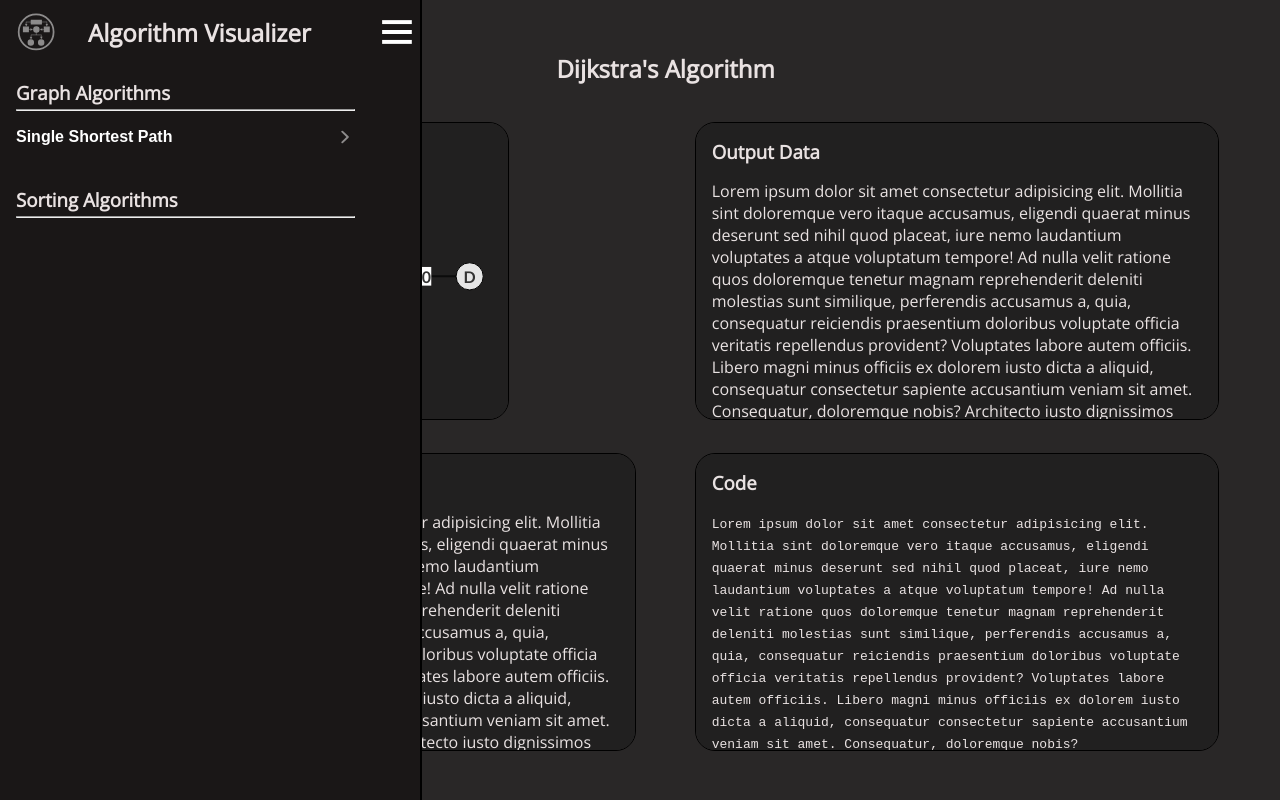
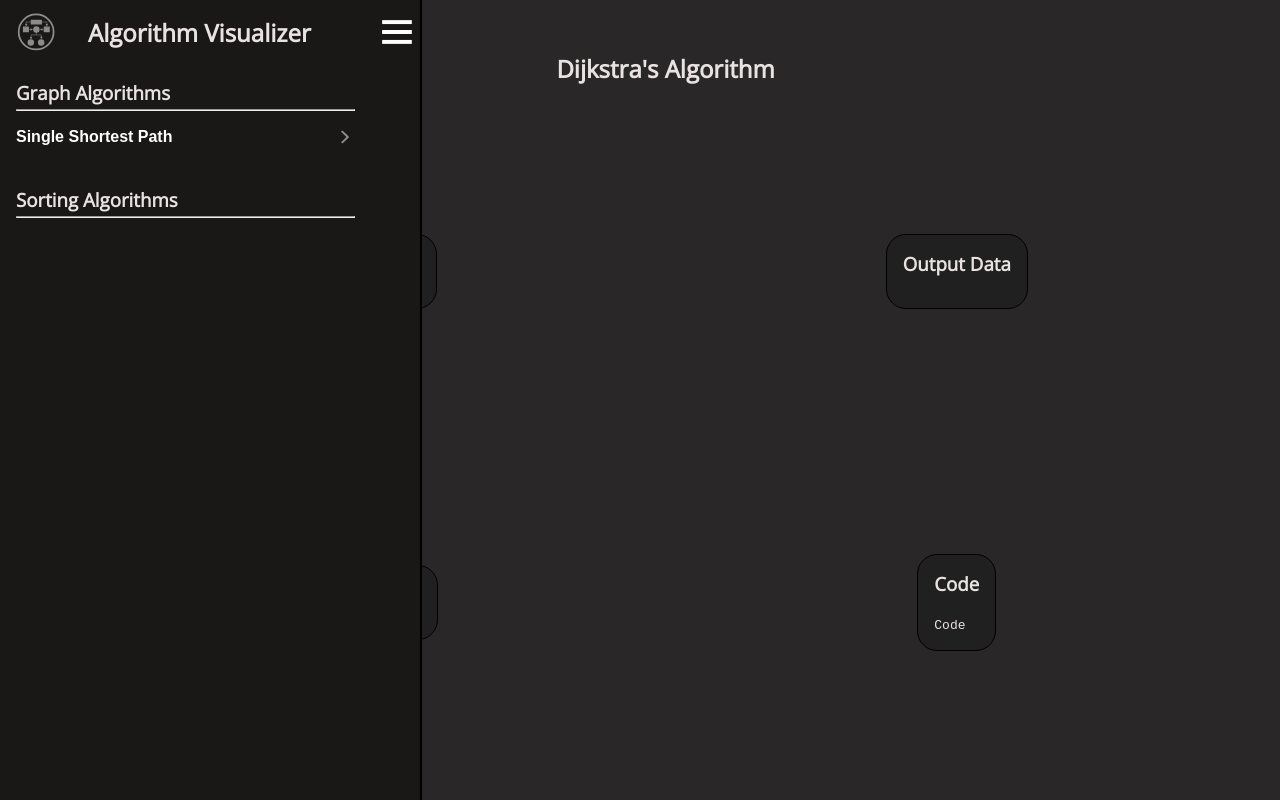
Before and after one commit to voss29/algorithm-visualizer, a React app: page / in a window 1280 px wide. Built offline with nearby package versions, Linux system fonts and the light colour scheme.

Commit message:
remove temporary code

```diff
--- a/src/view/pages/algorithmDescriptionPage/AlgorithmDescriptionPage.tsx
+++ b/src/view/pages/algorithmDescriptionPage/AlgorithmDescriptionPage.tsx
@@ -1,49 +1,8 @@
-import React, { ReactElement, useState, useEffect } from 'react';
-import { GraphGeneratorConfig } from '../../../model/dataGenerators/dataGeneratorTypes';
-import { generateRandomGraph } from '../../../model/dataGenerators/graphGenerator';
-import { GraphVisualization } from '../../shared/GraphVisualization/GraphVisualization';
-import { MermaidGraphParserConfig } from '../../shared/GraphVisualization/mermaidGraphParser';
+import React, { ReactElement } from 'react';
 import './algorithmDescriptionPage.css';
 
 
 function AlgorithmDescriptionPage(): ReactElement {
-
-   const [mermaidParserConfig, setMermaidParserConfig] = useState<MermaidGraphParserConfig>();
-
-
-   useEffect(() => {
-      generateNewGraph();
-   }, []);
-
-
-   function generateNewGraph() {
-      const graphConfig: GraphGeneratorConfig = {
-         nodeAmount: { min: 5, max: 8 },
-         edgesPerNode: { min: 1, max: 3 },
-         edgeWeight: { min: 2, max: 10 },
-         allowRecursiveEdges: true
-      };
-
-      const generatedGraph = generateRandomGraph(graphConfig);
-
-      const parserConfig: MermaidGraphParserConfig = {
-         graph: generatedGraph,
-         direction: 'LR',
-         nodeHighlightList: ['A', 'C', 'E'],
-         edgeHighlightList: [0, 1, 2],
-      };
-
-      setMermaidParserConfig(parserConfig);
-   }
-
-
-   function visualizeGraph(): ReactElement {
-      if (mermaidParserConfig) {
-         return <GraphVisualization parserConfig={mermaidParserConfig} />;
-      }
-      return <p>Failed to configure mermaid parser</p>;
-   }
-
 
    return (
       <main className="algorithmDescriptionPage">
@@ -52,56 +11,17 @@ function AlgorithmDescriptionPage(): ReactElement {
          </header>
          <section>
             <h3>Input Data</h3>
-            { visualizeGraph() }
          </section>
          <section>
             <h3>Output Data</h3>
-            Lorem ipsum dolor sit amet consectetur adipisicing elit. Mollitia sint doloremque vero
-            itaque accusamus, eligendi quaerat minus deserunt sed nihil quod placeat, iure nemo
-            laudantium voluptates a atque voluptatum tempore! Ad nulla velit ratione quos doloremque
-            tenetur magnam reprehenderit deleniti molestias sunt similique, perferendis accusamus a,
-            quia, consequatur reiciendis praesentium doloribus voluptate officia veritatis
-            repellendus provident? Voluptates labore autem officiis. Libero magni minus officiis ex
-            dolorem iusto dicta a aliquid, consequatur consectetur sapiente accusantium veniam sit
-            amet. Consequatur, doloremque nobis? Architecto iusto dignissimos recusandae quod
-            numquam quis et eaque commodi. Perferendis reiciendis tempora aperiam nam voluptatibus
-            neque perspiciatis fugit a deleniti. Unde saepe debitis ratione totam quidem consectetur
-            molestias, nam facilis placeat laboriosam. Iste, itaque.
          </section>
          <section>
             <h3>Core Ideas</h3>
-            Lorem ipsum dolor sit amet consectetur adipisicing elit. Mollitia sint doloremque vero
-            itaque accusamus, eligendi quaerat minus deserunt sed nihil quod placeat, iure nemo
-            laudantium voluptates a atque voluptatum tempore! Ad nulla velit ratione quos doloremque
-            tenetur magnam reprehenderit deleniti molestias sunt similique, perferendis accusamus a,
-            quia, consequatur reiciendis praesentium doloribus voluptate officia veritatis
-            repellendus provident? Voluptates labore autem officiis. Libero magni minus officiis ex
-            dolorem iusto dicta a aliquid, consequatur consectetur sapiente accusantium veniam sit
-            amet. Consequatur, doloremque nobis? Architecto iusto dignissimos recusandae quod
-            numquam quis et eaque commodi. Perferendis reiciendis tempora aperiam nam voluptatibus
-            neque perspiciatis fugit a deleniti. Unde saepe debitis ratione totam quidem consectetur
-            molestias, nam facilis placeat laboriosam. Iste, itaque. Totam numquam reiciendis hic
-            cumque! Quisquam, et libero culpa vero ut animi minima odit ea temporibus fugit ducimus
-            blanditiis? Odit cumque a expedita in amet, ea possimus. Ipsa eius, quae consequuntur
-            mollitia perferendis vitae quo! Adipisci illum, libero deleniti quos dignissimos,
-            aspernatur dolor accusamus reprehenderit exercitationem architecto cum quia mollitia
-            distinctio. Fugiat omnis quasi recusandae quas sequi, doloribus, possimus laudantium
-            asperiores earum dignissimos eveniet. Cupiditate. Fugit tempore quaerat, maiores
-            explicabo sunt, necessitatibus cupiditate saepe nesciunt dolore molestias nemo
-            quia at ab praesentium repellendus eligendi ratione nam quae, nulla magnam. Repellat
-            veniam odio commodi quasi similique?
          </section>
          <section>
             <h3>Code</h3>
             <code>
-            Lorem ipsum dolor sit amet consectetur adipisicing elit. Mollitia sint doloremque vero
-            itaque accusamus, eligendi quaerat minus deserunt sed nihil quod placeat, iure nemo
-            laudantium voluptates a atque voluptatum tempore! Ad nulla velit ratione quos doloremque
-            tenetur magnam reprehenderit deleniti molestias sunt similique, perferendis accusamus a,
-            quia, consequatur reiciendis praesentium doloribus voluptate officia veritatis
-            repellendus provident? Voluptates labore autem officiis. Libero magni minus officiis ex
-            dolorem iusto dicta a aliquid, consequatur consectetur sapiente accusantium veniam sit
-            amet. Consequatur, doloremque nobis?
+               Code
             </code>
          </section>
       </main>
```
